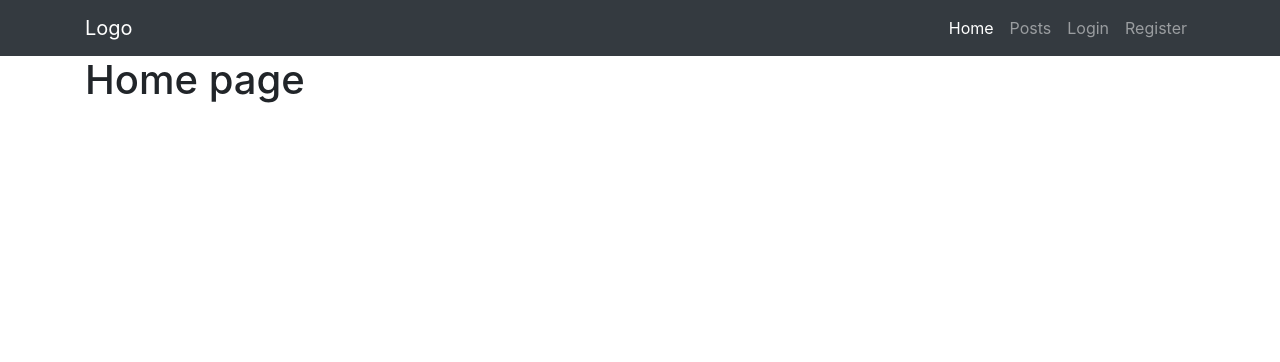
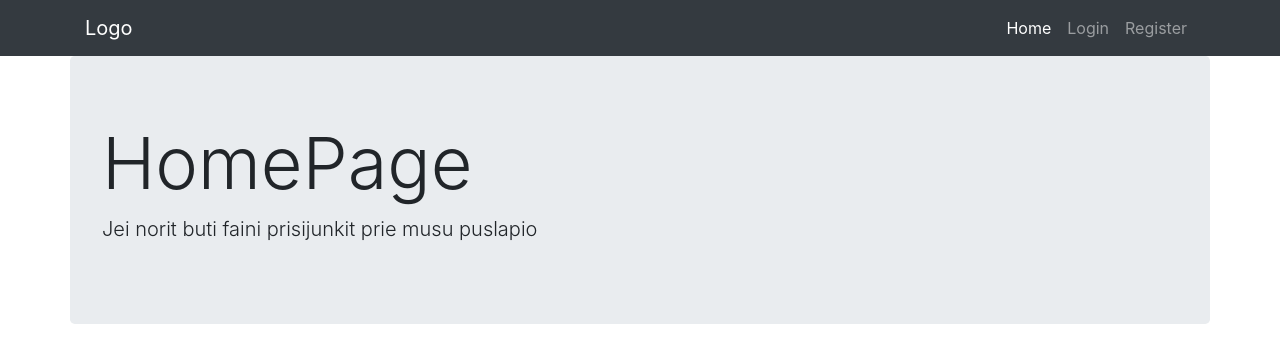
Before and after one commit to OvidijusE/react-13-14-class-node-auth-react, a React (Create React App) app: page / in a window 1280 px wide. Shown: the top 362 px of the page. Built offline with nearby package versions, Linux system fonts and the light colour scheme.

Commit message:
email in header

```diff
--- a/src/components/Header/Header.js
+++ b/src/components/Header/Header.js
@@ -1,9 +1,12 @@
 import { Link, NavLink } from 'react-router-dom';
+import { useAuthCtx } from '../../store/authContext';
 
 function Header(props) {
+  const { isUserLoggedIn, logout, userEmail } = useAuthCtx();
+
   return (
     <header>
-      <nav className='navbar navbar-expand-sm navbar-dark bg-dark'>
+      <nav className='navbar navbar-expand-sm navbar-dark bg-dark '>
         <div className='container'>
           <Link to={'/'} className='navbar-brand'>
             Logo
@@ -16,15 +19,30 @@ function Header(props) {
               <NavLink className='nav-link' exact to={'/'}>
                 Home
               </NavLink>
+              {isUserLoggedIn && (
+                <>
                   <NavLink className='nav-link' to={'/posts'}>
                     Posts
                   </NavLink>
+                  <NavLink onClick={logout} className='nav-link' to={'/login'}>
+                    Logout
+                  </NavLink>
+                  <a className='nav-link disabled' href='/'>
+                    {/* Hello: {userEmail.split('@')[0]}! */}
+                    Hello: {userEmail}!
+                  </a>
+                </>
+              )}
+              {!isUserLoggedIn && (
+                <>
                   <NavLink className='nav-link' to={'/login'}>
                     Login
                   </NavLink>
                   <NavLink className='nav-link' to={'/register'}>
                     Register
                   </NavLink>
+                </>
+              )}
             </div>
           </div>
         </div>
--- a/src/pages/HomePage.js
+++ b/src/pages/HomePage.js
@@ -1,7 +1,15 @@
+import { useAuthCtx } from '../store/authContext';
+
 function HomePage() {
+  const { isUserLoggedIn } = useAuthCtx();
+
   return (
-    <div className='container'>
-      <h1>Home page</h1>
+    <div className='container jumbotron'>
+      <h1 className='display-3'>HomePage</h1>
+      {!isUserLoggedIn && (
+        <p className='lead'>Jei norit buti faini prisijunkit prie musu puslapio</p>
+      )}
+      {isUserLoggedIn && <p className='lead'>Sveiki atvyke</p>}
     </div>
   );
 }
--- a/src/pages/LoginPage.js
+++ b/src/pages/LoginPage.js
@@ -1,6 +1,9 @@
 import { useFormik } from 'formik';
+import { useHistory } from 'react-router-dom';
 import * as Yup from 'yup';
+import { useAuthCtx } from '../store/authContext';
 import { myFetch } from '../utils';
+
 const initValues = {
   email: '',
   password: '',
@@ -10,6 +13,8 @@ const baseUrl = process.env.REACT_APP_BACKEND_URL;
 if (!baseUrl) throw new Error('baseUrl nerastas');
 
 function LoginPage() {
+  const history = useHistory();
+  const ctx = useAuthCtx();
   const formik = useFormik({
     initialValues: initValues,
     validationSchema: Yup.object({
@@ -18,15 +23,20 @@ function LoginPage() {
     }),
     onSubmit: async (values) => {
       console.log('values ===', values);
+
       const fetchResult = await myFetch(`${baseUrl}/login`, 'POST', values);
       // ar gavom token
       if (fetchResult.success) {
-        // turim tokena
-        // login(fetchResult.token)
+        // turim token
+
+        ctx.login(fetchResult.token, values.email);
+        // redirect to /posts
+        history.replace('/posts');
       }
-      console.log('fetchResult ===', fetchResult);
+      console.log('fetchResulg ===', fetchResult);
     },
   });
+  // console.log('formik.errors ===', formik.errors);
 
   return (
     <div className='container'>
--- a/src/store/authContext.js
+++ b/src/store/authContext.js
@@ -1,29 +1,44 @@
-import { createContext, useState } from 'react';
+import { useContext, useState } from 'react';
+import { createContext } from 'react';
 
 const AuthContext = createContext({
   login() {},
   logout() {},
   isUserLoggedIn: '',
   token: null,
+  userEmail: '',
 });
 
-// kad matyti per devtools
 AuthContext.displayName = 'AuthContext';
 
 const AuthProvider = ({ children }) => {
   const [token, setToken] = useState(null);
+  const [userEmail, setUserEmail] = useState('');
 
-  const login = (gotToken) => {
-    console.log('gotToken ===', gotToken);
+  const login = (gotToken, gotEmail) => {
+    // console.log('gotToken ===', gotToken);
     setToken(gotToken);
+    setUserEmail(gotEmail);
   };
+  const logout = () => {
+    setToken(null);
+    setUserEmail(null);
+  };
+
   const ctx = {
     login,
-    logout() {},
+    logout,
     isUserLoggedIn: !!token,
     token,
+    userEmail,
   };
-  return <AuthContext.Provider value={{ ctx }}>{children}</AuthContext.Provider>;
+  return <AuthContext.Provider value={ctx}>{children}</AuthContext.Provider>;
 };
 
 export default AuthProvider;
+
+// custom authCtx hook
+
+export const useAuthCtx = () => {
+  return useContext(AuthContext);
+};
```
Lines whose indentation alone changed are shown as unchanged.
